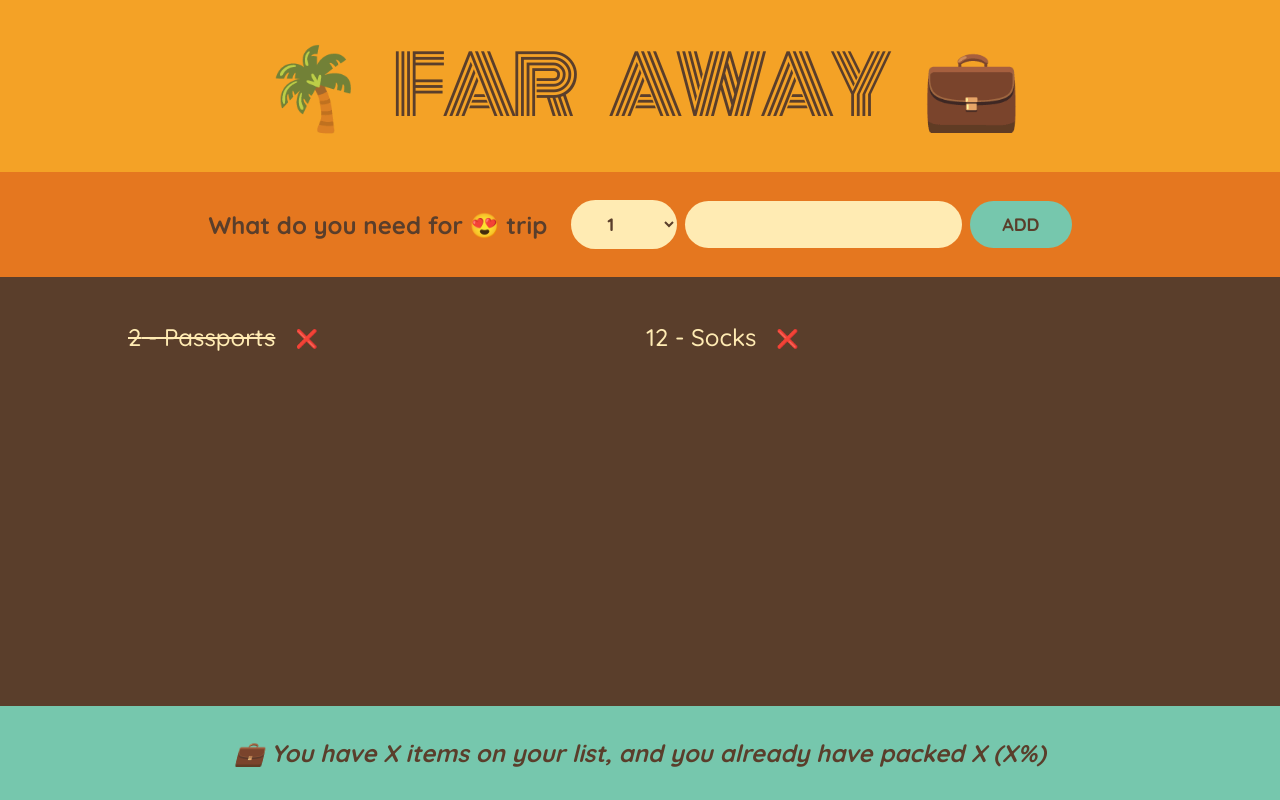
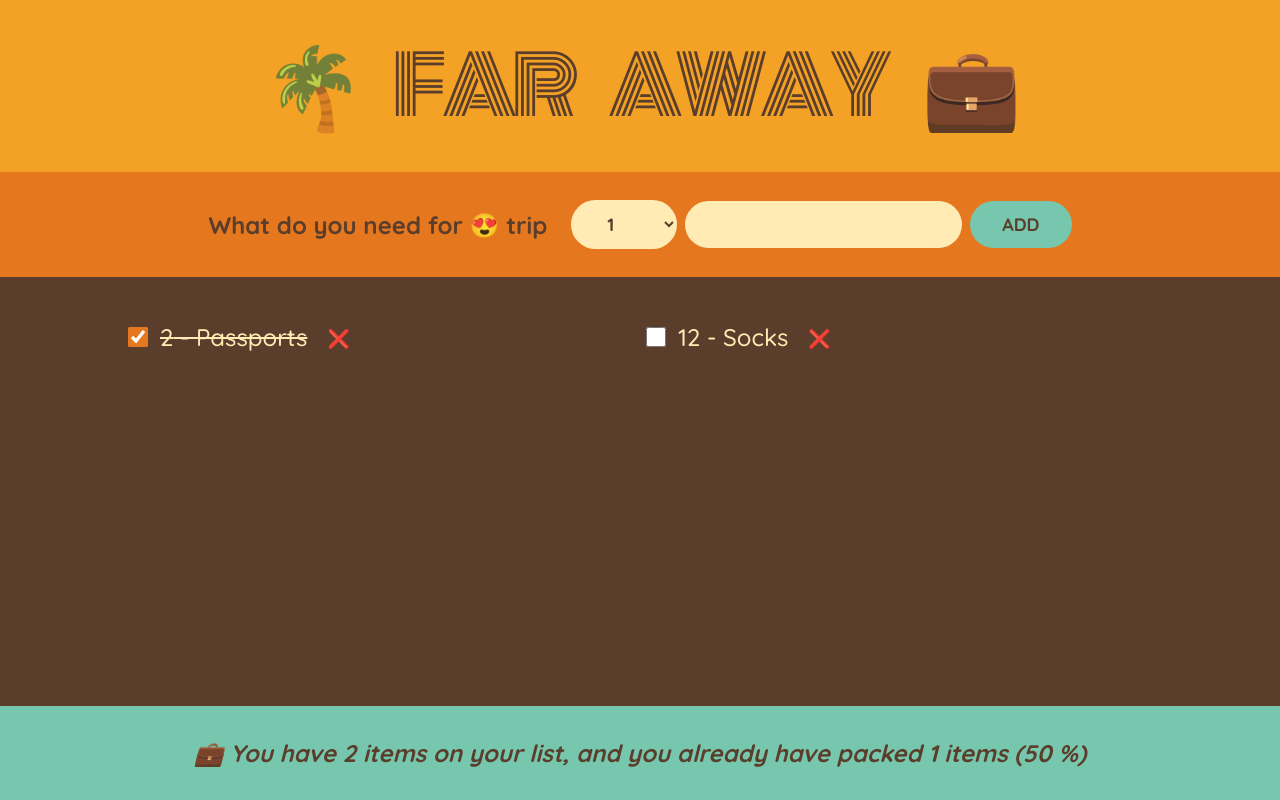
Before and after one commit to shashankdkte/jn-react, a React (Create React App) app in the folder 05-travel-list/: page / in a window 1280 px wide. Built offline with nearby package versions, Linux system fonts and the light colour scheme.

Commit message:
Adding Multiple States

```diff
--- a/05-travel-list/src/components/App.js
+++ b/05-travel-list/src/components/App.js
@@ -17,11 +17,33 @@ function App() {
       return [...items, newItem]
     });
   }
+
+  const handleDeleteItem = (id) => {
+
+    setItems((items) => {
+      return items.filter(item=> item.id !== id)
+    })
+  }
+  const handleToggleItem = (id) => {
+    setItems((items) => {
+      return items.map(item => {
+        if (item.id === id)
+        {
+          return {...item, packed : !item.packed }
+        }
+        else
+        {
+          return item
+          }
+      })
+    })
+  }
+  const packedItems =items.filter(item => item.packed)
   return <div className="app" >
     <Logo />
     <Form handleAddItem={handleAddItem}/>
-    <PackingList items={items} />
-    <Stats/>
+    <PackingList items={items} handleDeleteItem={handleDeleteItem}  handleToggleItem={handleToggleItem}/>
+    <Stats numItems = {items.length} packedItems={packedItems.length}/>
   </div>
 }
 
--- a/05-travel-list/src/components/Form.js
+++ b/05-travel-list/src/components/Form.js
@@ -8,7 +8,7 @@ const Form = ({handleAddItem}) => {
 
   const handleSubmit = (event) => {
     event.preventDefault();
-    const newItem = { quantity, description, id: new Date().toISOString(), }
+    const newItem = { quantity, description, id: Date.now(), }
     handleAddItem(newItem);
     setDescription("");
     setQuantity(1);
--- a/05-travel-list/src/components/Item.js
+++ b/05-travel-list/src/components/Item.js
@@ -1,10 +1,13 @@
 import React from 'react'
 
-const Item = ({item}) => {
+const Item = ({ item, handleDeleteItem,handleToggleItem }) => {
+
+
   return (
     <li>
+      <input type='checkbox'  defaultChecked={item.packed} value={item.packed} onChange={()=> handleToggleItem(item.id)}/>
       <span style={item.packed ? {textDecoration:"line-through"}:{} }>{item.quantity} - {item.description}</span>
-      <button>❌</button>
+      <button onClick={() => handleDeleteItem(item.id)}>❌</button>
     </li>
   )
 }
--- a/05-travel-list/src/components/PackingList.js
+++ b/05-travel-list/src/components/PackingList.js
@@ -1,11 +1,11 @@
 import React from 'react'
 import Item from './Item'
 
-const PackingList = ({items}) => {
+const PackingList = ({items , handleDeleteItem,handleToggleItem}) => {
   return (
     <div className='list'>
     <ul>
-      {items.map(item => <Item key={item.id} item={item}/>)}
+      {items.map(item => <Item key={item.id} item={item} handleDeleteItem = {handleDeleteItem} handleToggleItem={handleToggleItem}/>)}
     </ul>
     </div>
   )
--- a/05-travel-list/src/components/Stats.js
+++ b/05-travel-list/src/components/Stats.js
@@ -1,9 +1,12 @@
 import React from 'react'
 
-const Stats = () => {
+const Stats = ({ numItems, packedItems }) => {
+  const percentage = Math.floor((packedItems / numItems) * 100);
+
   return (
     <footer className='stats'>
-      <em>💼 You have X items on your list, and you already have packed X (X%)</em>
+      {percentage !== 100 && <em>💼 You have {numItems} items on your list, and you already have packed {packedItems} items ({percentage} %)</em>}
+    {percentage === 100 && <em>You have got everything ! Ready to go</em>}
     </footer>
   )
 }
```
